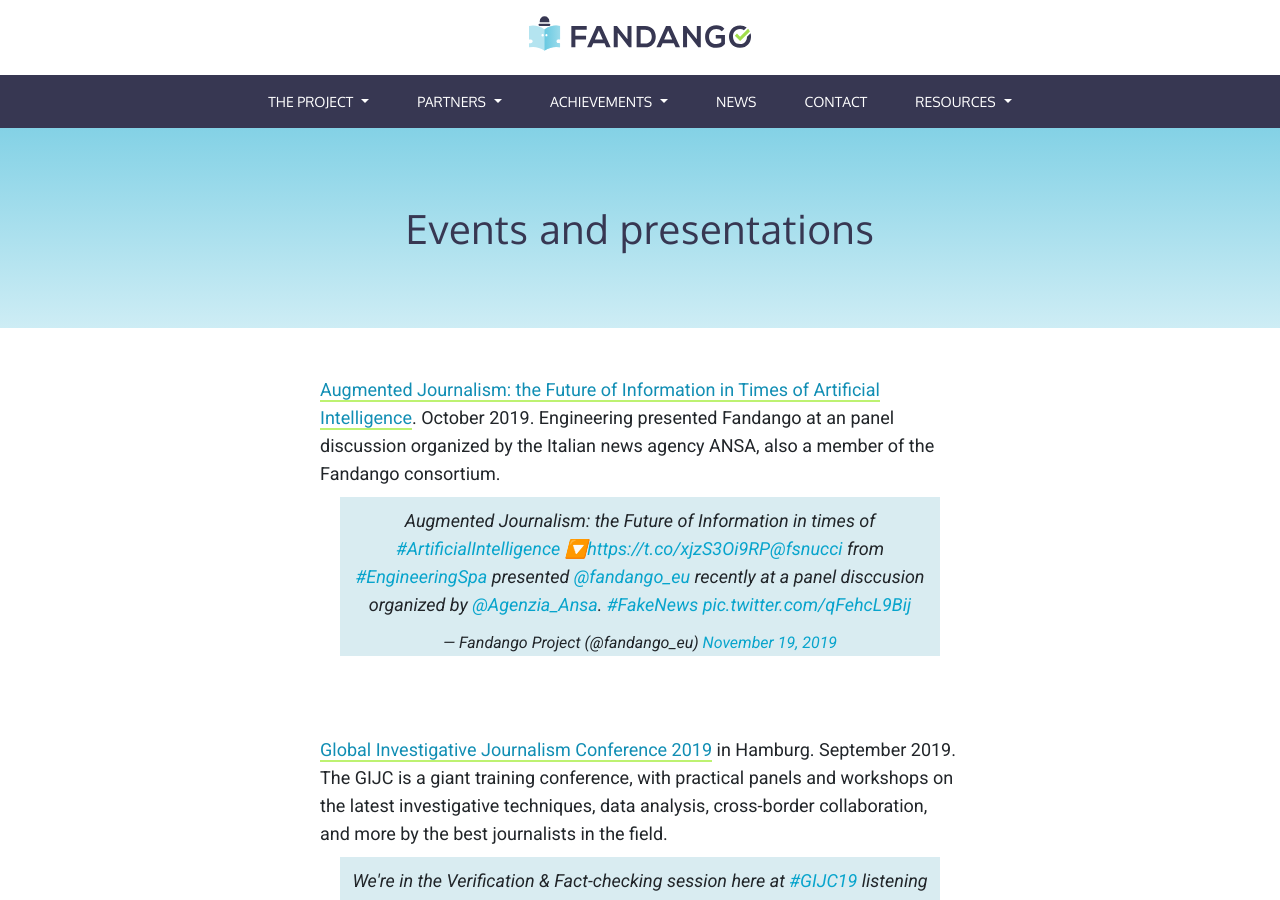
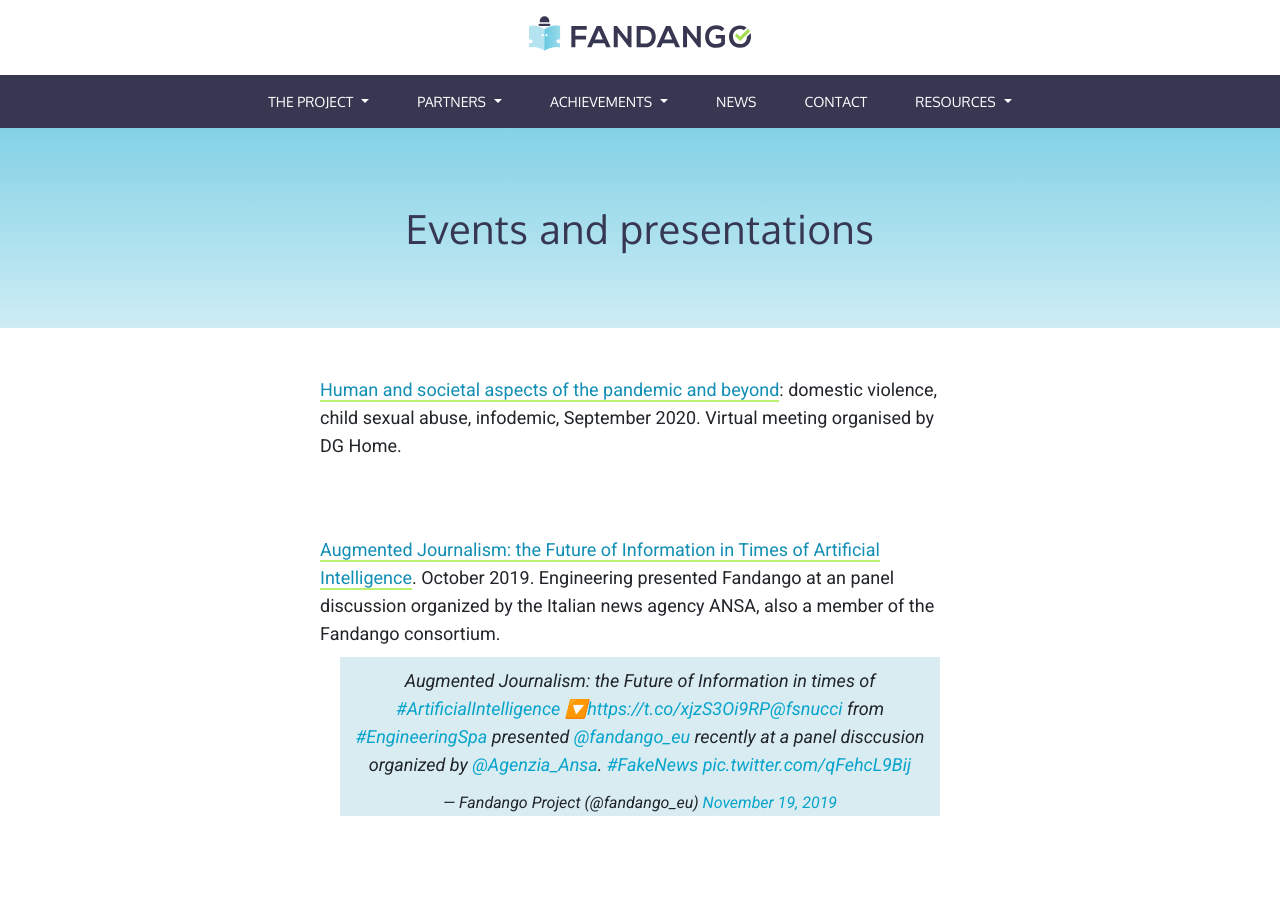
Before and after one commit to fandangOrg/fandango-web, a Jekyll site: the page built from achievements/public-events.md, in a window 1280 px wide and 900 px high. Built offline with Jekyll 4.4.1, drawn with Linux system fonts in a browser that asks for light colours; comment, search, counter and statistics services are not loaded.

Commit message:
Add event

```diff
--- a/achievements/public-events.md
+++ b/achievements/public-events.md
@@ -6,6 +6,10 @@ position: 1
 navigation_order: 2
 navigation_parent: Achievements
 ---
+
+[Human and societal aspects of the pandemic and beyond](https://dghome.mci-events.eu/ehome/index.php?eventid=547670&): domestic violence, child sexual abuse, infodemic, September 2020. Virtual meeting organised by DG Home.
+
+<p>&nbsp;</p>
 
 [Augmented Journalism: the Future of Information in Times of Artificial Intelligence](https://fandango-project.eu/news/2019/11/15/augmented-journalism-the-future-of-information-in-times-of-artificial-intelligence/). October 2019. Engineering presented Fandango at an panel discussion organized by the Italian news agency ANSA, also a member of the Fandango consortium.
 
```
